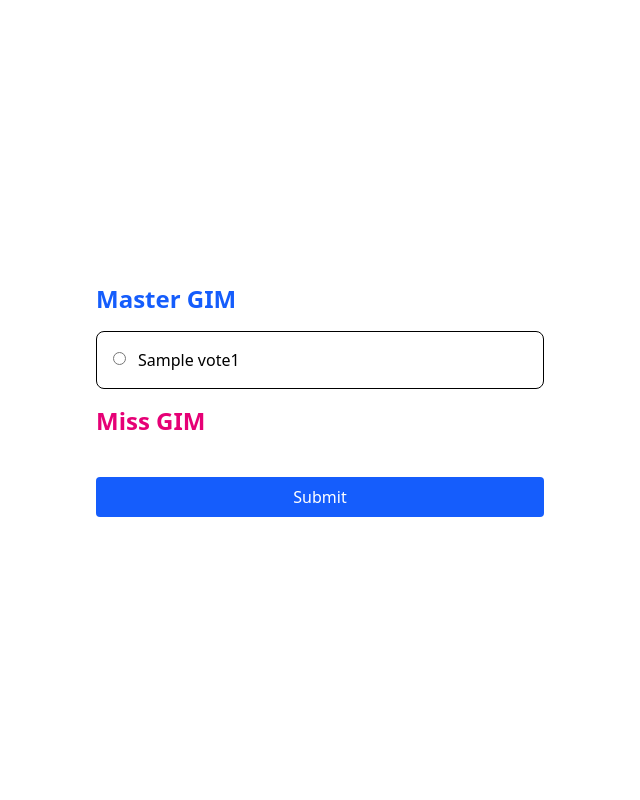
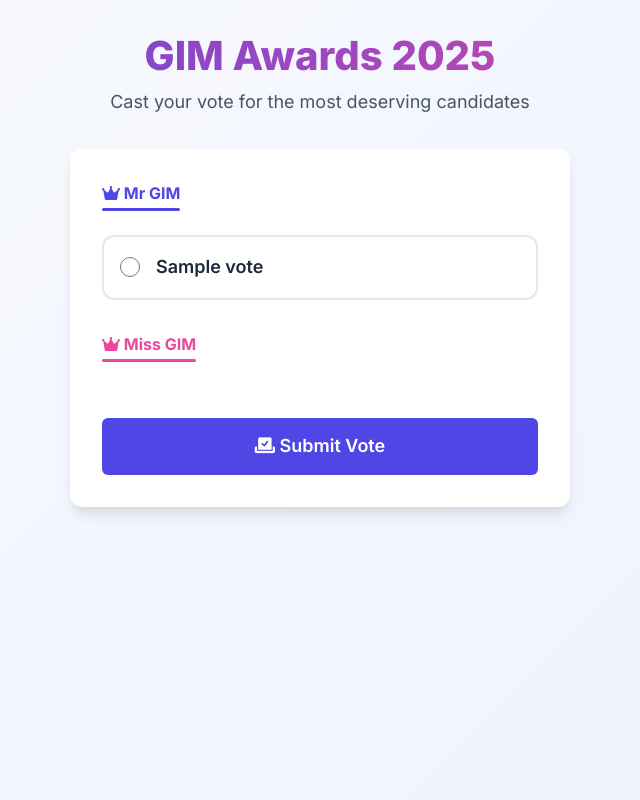
Before and after one commit to ramacharya06/GIM-Live-Deployment, a Django app: page / in a window 1280 px wide. Shown: the whole page, without its empty margins (320-960 px from the left). Run offline with Django 4.2, Linux system fonts and the light colour scheme; tables that the repository leaves empty hold one stand-in row (values such as "Sample post").

Commit message:
UI improvement

```diff
--- a/gimlivedeploy/views.py
+++ b/gimlivedeploy/views.py
@@ -1,7 +1,15 @@
 from django.shortcuts import render
 from .models import Vote
+from .models import IPs
 
-
+def get_client_ip(request):
+    """Extract client IP address, even if behind proxy."""
+    x_forwarded_for = request.META.get('HTTP_X_FORWARDED_FOR')
+    if x_forwarded_for:
+        ip = x_forwarded_for.split(',')[0]  # first IP in list
+    else:
+        ip = request.META.get('REMOTE_ADDR')
+    return ip
 
 def home(request):
 
@@ -11,7 +19,14 @@ def home(request):
 
 def submit_vote(request):
     if request.method == 'POST':
+        client_ip = get_client_ip(request)
+        print(f"Client IP: {client_ip}")
         votes = request.POST
+        if IPs.objects.filter(ip_address=client_ip).exists():
+            return render(request, 'already_voted.html')
+        else:
+            new_ip = IPs(ip_address=client_ip)
+            new_ip.save()
         # print(votes)
         for key, value in votes.items():
             if key == 'csrfmiddlewaretoken':
--- /dev/null
+++ b/static/voting-styles.css
@@ -0,0 +1,260 @@
+/* Modern Attractive Styling for GIM Voting App */
+
+/* Base Styles & Variables */
+:root {
+  --primary-color: #4f46e5;
+  --primary-hover: #4338ca;
+  --secondary-color: #ec4899;
+  --secondary-hover: #db2777;
+  --background: #f8fafc;
+  --card-bg: #ffffff;
+  --text-primary: #1e293b;
+  --text-secondary: #475569;
+  --success: #10b981;
+  --border-color: #e2e8f0;
+  --shadow: 0 10px 15px -3px rgba(0, 0, 0, 0.1), 0 4px 6px -2px rgba(0, 0, 0, 0.05);
+  --border-radius: 12px;
+  --transition: all 0.3s ease;
+}
+
+/* General Page Styling */
+body {
+  font-family: 'Inter', -apple-system, BlinkMacSystemFont, 'Segoe UI', Roboto, Oxygen, Ubuntu, Cantarell, sans-serif;
+  background: linear-gradient(135deg, var(--background), #eef2ff);
+  color: var(--text-primary);
+  min-height: 100vh;
+  padding: 2rem;
+  margin: 0;
+  line-height: 1.6;
+}
+
+/* Header Styling */
+h1, h2, h3 {
+  font-weight: 700;
+  line-height: 1.2;
+}
+
+h1 {
+  font-size: 2.5rem;
+  margin-bottom: 1.5rem;
+  text-align: center;
+  color: var(--primary-color);
+}
+
+h2.gender-title {
+  position: relative;
+  display: inline-block;
+  margin-bottom: 1.5rem;
+  padding-bottom: 0.5rem;
+}
+
+h2.gender-title:after {
+  content: '';
+  position: absolute;
+  bottom: 0;
+  left: 0;
+  width: 100%;
+  height: 3px;
+  background: currentColor;
+  border-radius: 3px;
+}
+
+h2.male-title {
+  color: var(--primary-color);
+}
+
+h2.female-title {
+  color: var(--secondary-color);
+}
+
+/* Form Styling */
+.voting-form {
+  background-color: var(--card-bg);
+  border-radius: var(--border-radius);
+  box-shadow: var(--shadow);
+  max-width: 500px;
+  margin: 0 auto;
+  padding: 2rem;
+  transition: var(--transition);
+}
+
+.voting-form:hover {
+  box-shadow: 0 20px 25px -5px rgba(0, 0, 0, 0.1), 0 10px 10px -5px rgba(0, 0, 0, 0.04);
+  transform: translateY(-4px);
+}
+
+.voting-form .section {
+  margin-bottom: 2rem;
+}
+
+/* Candidate Option Styling */
+.candidate-option {
+  display: flex;
+  align-items: flex-start;
+  border: 2px solid var(--border-color);
+  border-radius: var(--border-radius);
+  padding: 1rem;
+  margin-bottom: 1rem;
+  cursor: pointer;
+  transition: var(--transition);
+  position: relative;
+  overflow: hidden;
+}
+
+.candidate-option:hover {
+  border-color: var(--primary-color);
+  transform: translateX(5px);
+}
+
+.male-candidate:hover {
+  border-color: var(--primary-color);
+  background-color: rgba(79, 70, 229, 0.05);
+}
+
+.female-candidate:hover {
+  border-color: var(--secondary-color);
+  background-color: rgba(236, 72, 153, 0.05);
+}
+
+.candidate-option input[type="radio"] {
+  margin-top: 0.25rem;
+  accent-color: var(--primary-color);
+  width: 1.25rem;
+  height: 1.25rem;
+}
+
+.candidate-option .candidate-info {
+  margin-left: 1rem;
+  flex-grow: 1;
+}
+
+.candidate-option .candidate-name {
+  font-weight: 600;
+  font-size: 1.125rem;
+}
+
+/* Submit Button */
+.submit-button {
+  display: block;
+  width: 100%;
+  background-color: var(--primary-color);
+  color: white;
+  border: none;
+  border-radius: 6px;
+  padding: 0.875rem 1.5rem;
+  font-size: 1.125rem;
+  font-weight: 600;
+  cursor: pointer;
+  transition: var(--transition);
+  margin-top: 2rem;
+  text-align: center;
+}
+
+.submit-button:hover {
+  background-color: var(--primary-hover);
+  transform: translateY(-2px);
+  box-shadow: 0 4px 6px -1px rgba(0, 0, 0, 0.1), 0 2px 4px -1px rgba(0, 0, 0, 0.06);
+}
+
+/* Voting Animation */
+@keyframes pulse {
+  0% {
+    transform: scale(1);
+  }
+  50% {
+    transform: scale(1.05);
+  }
+  100% {
+    transform: scale(1);
+  }
+}
+
+.candidate-option input[type="radio"]:checked + .candidate-info .candidate-name {
+  color: var(--primary-color);
+  animation: pulse 1s infinite;
+}
+
+/* Logo/Header Area */
+.app-header {
+  text-align: center;
+  margin-bottom: 2rem;
+}
+
+.app-title {
+  font-size: 2.5rem;
+  font-weight: 800;
+  margin: 0;
+  background: linear-gradient(135deg, var(--primary-color), var(--secondary-color));
+  -webkit-background-clip: text;
+  -webkit-text-fill-color: transparent;
+  background-clip: text;
+  text-fill-color: transparent;
+}
+
+.app-subtitle {
+  font-size: 1.125rem;
+  color: var(--text-secondary);
+  margin-top: 0.5rem;
+}
+
+/* Message Pages (Thank You & Already Voted) */
+.message-container {
+  background-color: var(--card-bg);
+  border-radius: var(--border-radius);
+  box-shadow: var(--shadow);
+  max-width: 500px;
+  margin: 4rem auto;
+  padding: 3rem 2rem;
+  text-align: center;
+  transition: var(--transition);
+}
+
+.message-container:hover {
+  box-shadow: 0 20px 25px -5px rgba(0, 0, 0, 0.1), 0 10px 10px -5px rgba(0, 0, 0, 0.04);
+}
+
+.message-container h1 {
+  color: var(--primary-color);
+  margin-top: 0;
+}
+
+.message-container p {
+  color: var(--text-secondary);
+  font-size: 1.125rem;
+  margin-bottom: 2rem;
+}
+
+.success-icon {
+  font-size: 4rem;
+  color: var(--success);
+  margin-bottom: 1.5rem;
+}
+
+.back-link {
+  display: inline-block;
+  margin-top: 1.5rem;
+  color: var(--primary-color);
+  text-decoration: none;
+  font-weight: 500;
+  transition: var(--transition);
+}
+
+.back-link:hover {
+  color: var(--primary-hover);
+  text-decoration: underline;
+}
+
+/* Responsive Design */
+@media (max-width: 640px) {
+  body {
+    padding: 1rem;
+  }
+
+  .voting-form {
+    padding: 1.5rem;
+  }
+
+  .app-title {
+    font-size: 2rem;
+  }
+}
--- a/templates/voting.html
+++ b/templates/voting.html
@@ -6,39 +6,78 @@
 <head>
     <meta charset="UTF-8">
     <meta name="viewport" content="width=device-width, initial-scale=1.0">
-    <title>Voting</title>
-    <link rel="stylesheet" href="{% static 'style.css' %}">
+    <title>GIM Awards Voting</title>
+    <link rel="stylesheet" href="{% static 'voting-styles.css' %}">
+    <link rel="stylesheet" href="https://cdnjs.cloudflare.com/ajax/libs/font-awesome/6.0.0-beta3/css/all.min.css">
     <script src="https://cdn.jsdelivr.net/npm/@tailwindcss/browser@4"></script>
+    <link href="https://fonts.googleapis.com/css2?family=Inter:wght@400;500;600;700;800&display=swap" rel="stylesheet">
 </head>
 
-<body class = "content-center min-h-screen p-6">
-    <form action="/submit_vote" method="POST" class="max-w-md mx-auto space-y-4">
+<body>
+    <div class="app-header">
+        <h1 class="app-title">GIM Awards 2025</h1>
+        <p class="app-subtitle">Cast your vote for the most deserving candidates</p>
+    </div>
+
+    <form action="/submit_vote" method="POST" class="voting-form">
         {% csrf_token %}
+
         {% for gen in gender %}
+        <div class="section">
+            {% if gen == "M" %}
+            <h2 class="gender-title male-title"><i class="fas fa-crown"></i> Mr GIM</h2>
+            {% elif gen == "F" %}
+            <h2 class="gender-title female-title"><i class="fas fa-crown"></i> Miss GIM</h2>
+            {% endif %}
 
-        {% if gen == "M" %}
-        <h2 class="text-2xl font-bold mb-4 text-blue-600">Master GIM</h2>
-        {% elif gen == "F" %}
-        <h2 class="text-2xl font-bold mb-4 text-pink-600">Miss GIM</h2>
-        {% endif %}
             {% for vote in votes %}
             {% if vote.gender == gen %}
-        <label class="flex items-start border rounded-lg p-4 cursor-pointer hover:border-blue-500">
-            <input type="radio" name="voter_{{ gen|lower }}" value="{{ vote.id }}"
-                class="mt-1 text-blue-600 focus:ring-blue-500" required>
-            <div class="ml-3">
-                <div class="font-large">{{ vote.name }}{{vote.votes}}</div>
+            <label class="candidate-option {% if gen == 'M' %}male-candidate{% else %}female-candidate{% endif %}">
+                <input type="radio" name="voter_{{ gen|lower }}" value="{{ vote.id }}" required>
+                <div class="candidate-info">
+                    <div class="candidate-name">{{ vote.name }}</div>
                 </div>
             </label>
             {% endif %}
             {% endfor %}
+        </div>
         {% endfor %}
 
-        <button type="submit" class="mt-6 w-full bg-blue-600 text-white py-2 px-4 rounded hover:bg-blue-700">
-            Submit
+        <button type="submit" class="submit-button">
+            <i class="fas fa-vote-yea"></i> Submit Vote
         </button>
     </form>
 
+    <script>
+        // Add simple animations and interactive elements
+        document.addEventListener('DOMContentLoaded', function() {
+            // Animate header on page load
+            const header = document.querySelector('.app-header');
+            header.style.opacity = 0;
+            let fadeIn = setInterval(() => {
+                if (header.style.opacity < 1) {
+                    header.style.opacity = parseFloat(header.style.opacity) + 0.1;
+                } else {
+                    clearInterval(fadeIn);
+                }
+            }, 40);
+
+            // Add click effect for candidate options
+            const options = document.querySelectorAll('.candidate-option');
+            options.forEach(option => {
+                option.addEventListener('click', function() {
+                    const radio = this.querySelector('input[type="radio"]');
+                    radio.checked = true;
+
+                    // Add visual feedback
+                    this.style.transform = 'scale(0.98)';
+                    setTimeout(() => {
+                        this.style.transform = 'translateX(5px)';
+                    }, 150);
+                });
+            });
+        });
+    </script>
 </body>
 
 </html>
```
Also changed, not shown: templates/already_voted.html (added, +63 -0 lines), templates/thankyou.html (+66 -3 lines). Lines whose indentation alone changed are shown as unchanged.
